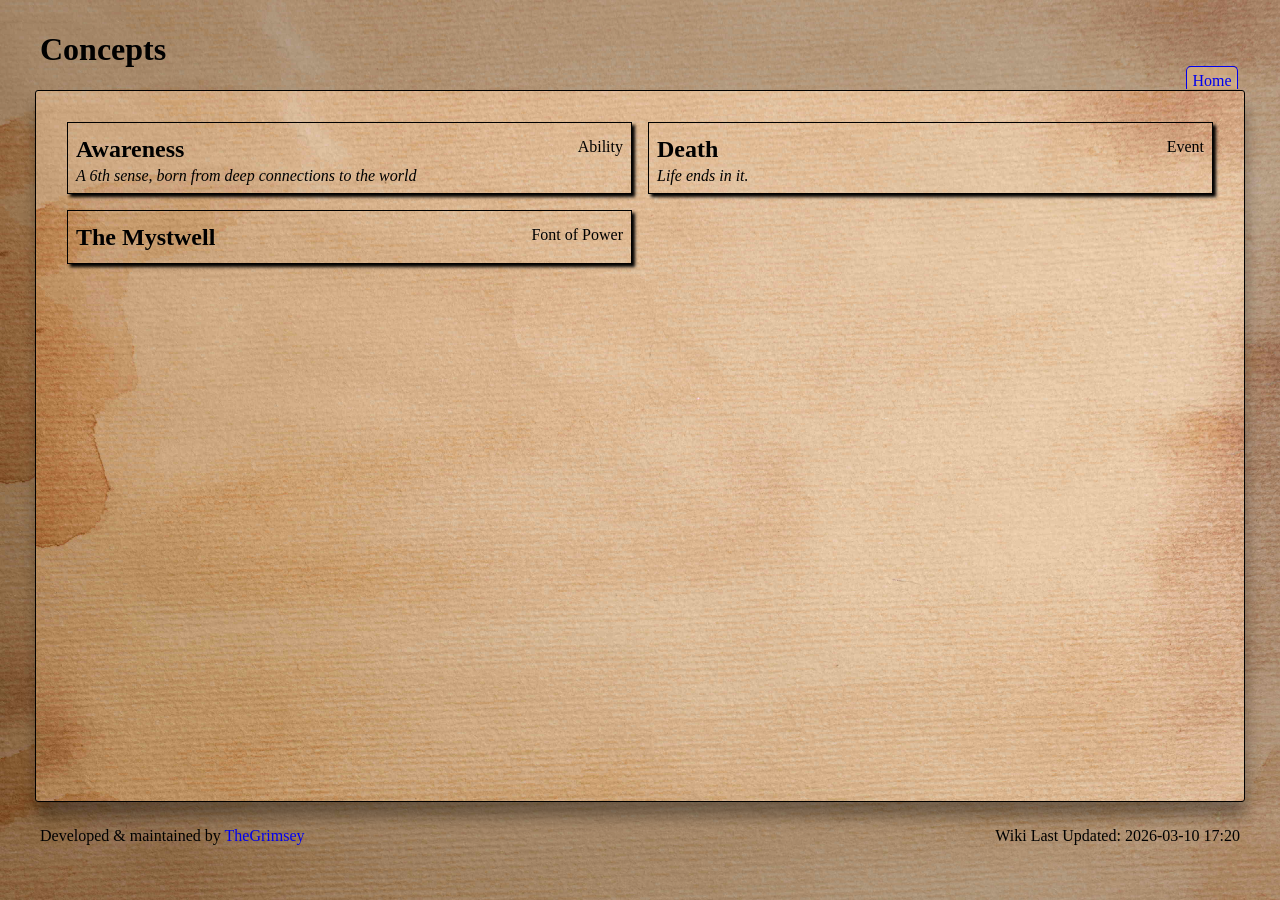
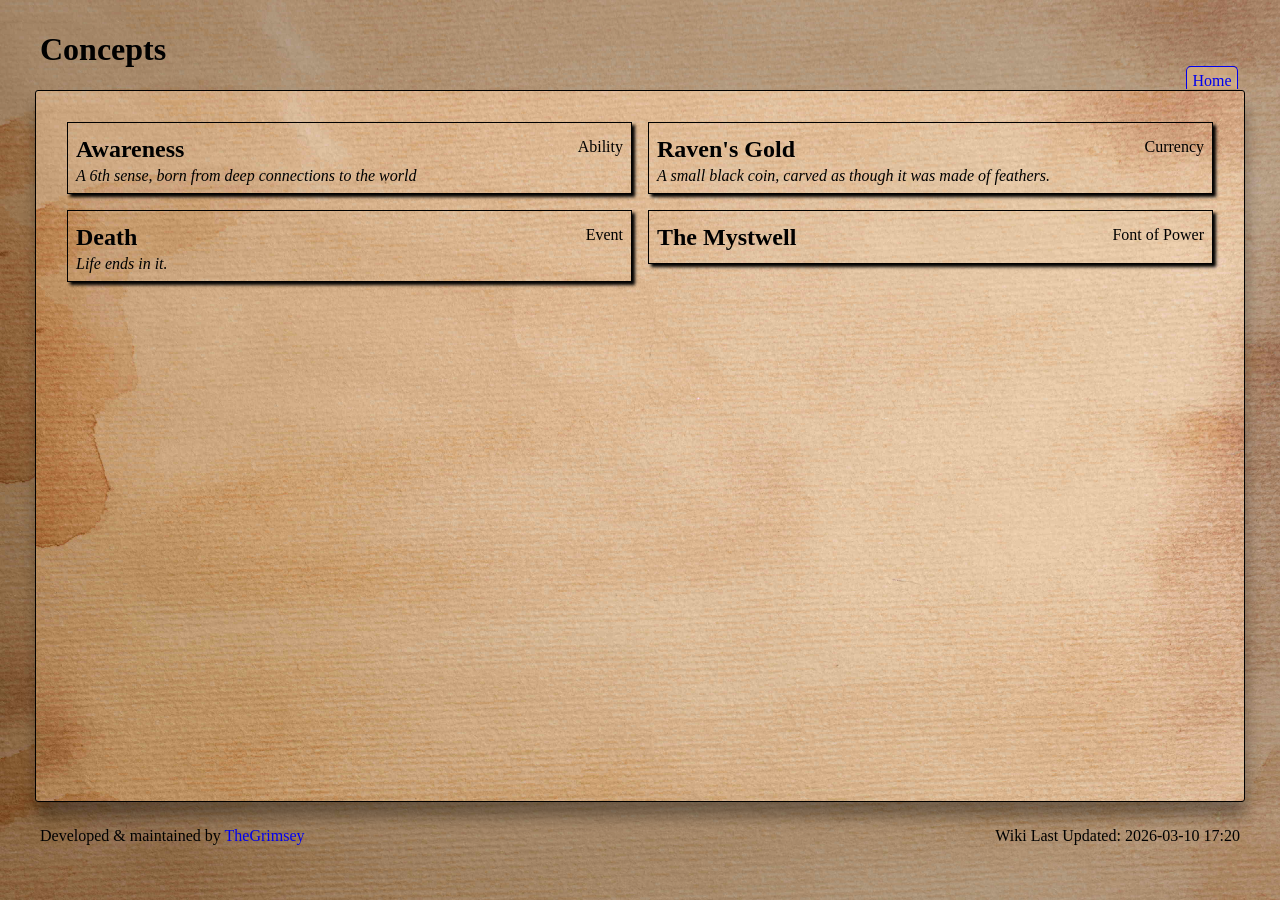
Before and after one commit to CyclicLight/cycliclight.github.io, a Jekyll site: the page built from concepts.md, in a window 1280 px wide. Built offline with Jekyll 4.4.1, drawn with Linux system fonts in a browser that asks for light colours; some web fonts are replaced.

Commit message:
Add Raven's Gold.

```diff
--- a/_data/concepts.json
+++ b/_data/concepts.json
@@ -19,5 +19,12 @@
     "short_desc": "Life ends in it.",
     "long_desc": "When you die, Moern* or more likely a follower of his, will shepherd your soul to the Underworld. From there, the Ferryman will take you to your final destination.<br><br>*<i>Exceptions apply, followers of other gods may find their souls elsewhere.</i>",
     "quote": "Who do you think built the station?"
+  },
+  {
+    "name": "Raven's Gold",
+    "kind": "Currency",
+    "short_desc": "A small black coin, carved as though it was made of feathers.",
+    "long_desc": "Stolen from the Ravenlord themself, the coinage of thieves and ravens alike. Used to barter with their patron and ravens.",
+    "quote": "However do you think they became our patron? That piece is yours, you've earned it. Keep it close, spend it when you need it."
   }
 ]
```
